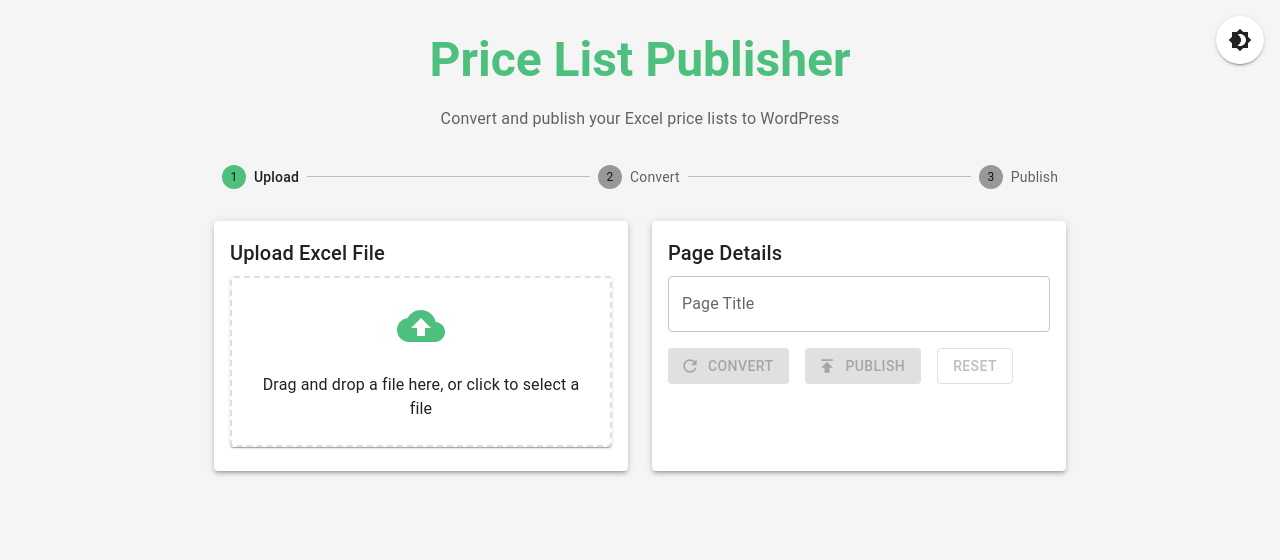
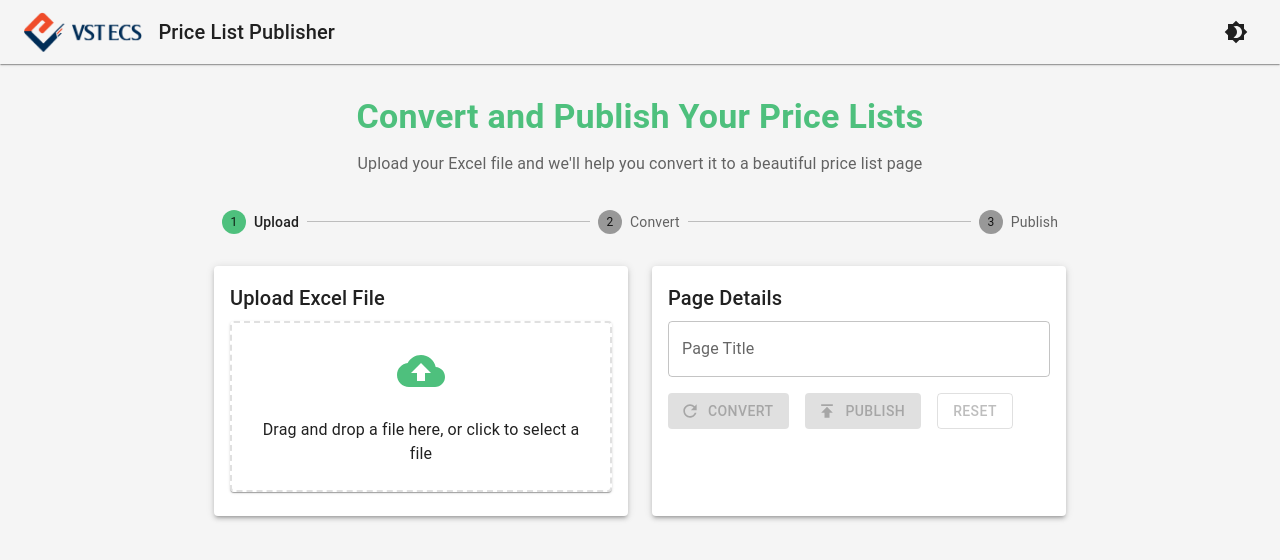
Before and after one commit to andrianalif/file-converter, a React (Create React App) app: page / in a window 1280 px wide. Shown: the top 560 px of the page. Built offline with nearby package versions, Linux system fonts and the light colour scheme.

Commit message:
update image

```diff
--- a/public/index.html
+++ b/public/index.html
@@ -2,16 +2,16 @@
 <html lang="en">
   <head>
     <meta charset="utf-8" />
-    <link rel="icon" href="%PUBLIC_URL%/favicon.ico" />
+    <link rel="icon" href="%PUBLIC_URL%/images/logo.png" />
     <meta name="viewport" content="width=device-width, initial-scale=1" />
     <meta name="theme-color" content="#000000" />
     <meta
       name="description"
-      content="File Converter & WordPress Publisher"
+      content="VST ECS - Price List Publisher"
     />
-    <link rel="apple-touch-icon" href="%PUBLIC_URL%/logo192.png" />
+    <link rel="apple-touch-icon" href="%PUBLIC_URL%/images/logo.png" />
     <link rel="manifest" href="%PUBLIC_URL%/manifest.json" />
-    <title>VSTECS Converter</title>
+    <title>VST ECS - Price List Publisher</title>
   </head>
   <body>
     <noscript>You need to enable JavaScript to run this app.</noscript>
--- a/src/App.tsx
+++ b/src/App.tsx
@@ -18,7 +18,9 @@ import {
   ThemeProvider,
   createTheme,
   CssBaseline,
-  useMediaQuery
+  useMediaQuery,
+  AppBar,
+  Toolbar,
 } from '@mui/material';
 import { CloudUpload, Publish, Refresh, Description, Brightness4, Brightness7 } from '@mui/icons-material';
 import axios from 'axios';
@@ -192,27 +194,33 @@ function App() {
   return (
     <ThemeProvider theme={theme}>
       <CssBaseline />
-      <Container maxWidth="md" sx={{ py: 4 }}>
-        <Box sx={{
-          position: 'fixed',
-          top: 16,
-          right: 16,
-          zIndex: 1000,
-          backgroundColor: theme.palette.background.paper,
-          borderRadius: '50%',
-          boxShadow: 2,
-        }}>
-          <IconButton onClick={toggleTheme} color="inherit" size="large">
+      <AppBar position="static" color="default" elevation={1}>
+        <Toolbar>
+          <Box
+            component="img"
+            src="/images/logo.png"
+            alt="VST ECS Logo"
+            sx={{
+              height: 40,
+              mr: 2,
+              objectFit: 'contain'
+            }}
+          />
+          <Typography variant="h6" component="div" sx={{ flexGrow: 1 }}>
+            Price List Publisher
+          </Typography>
+          <IconButton onClick={toggleTheme} color="inherit">
             {isDarkMode ? <Brightness7 /> : <Brightness4 />}
           </IconButton>
-        </Box>
-
+        </Toolbar>
+      </AppBar>
+      <Container maxWidth="md" sx={{ py: 4 }}>
         <Box sx={{ mb: 4, textAlign: 'center' }}>
-          <Typography variant="h3" component="h1" gutterBottom sx={{ fontWeight: 'bold', color: 'primary.main' }}>
-            Price List Publisher
+          <Typography variant="h4" component="h1" gutterBottom sx={{ fontWeight: 'bold', color: 'primary.main' }}>
+            Convert and Publish Your Price Lists
           </Typography>
           <Typography variant="subtitle1" color="text.secondary">
-            Convert and publish your Excel price lists to WordPress
+            Upload your Excel file and we'll help you convert it to a beautiful price list page
           </Typography>
         </Box>
 
```
Also changed, not shown: public/images/logo.png (added), public/manifest.json.
